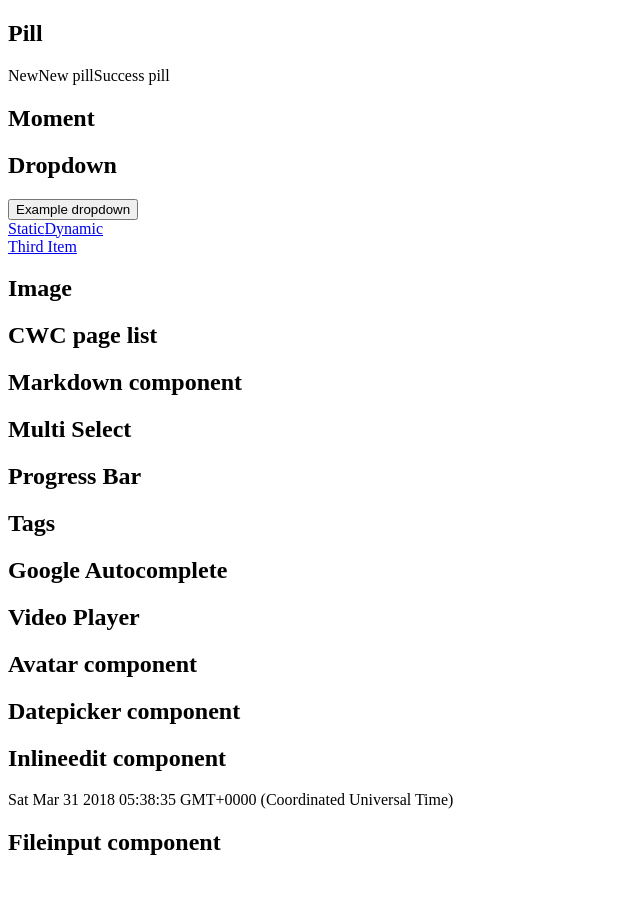
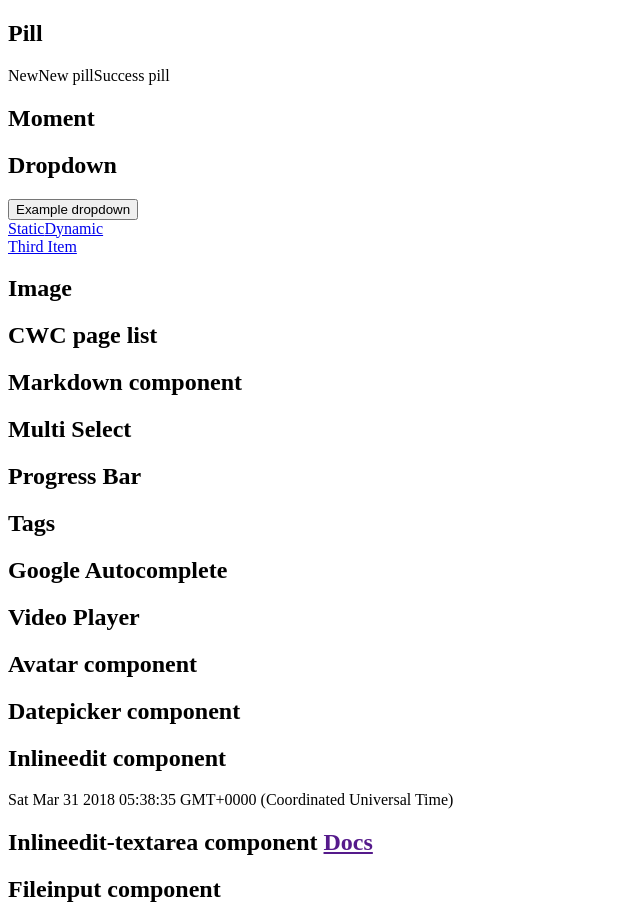
Before and after one commit to Uiseguys/uilib-integration-test, an Angular app: page / in a window 1280 px wide. Shown: the whole page, without its empty margins (0-640 px from the left). Before the commit the page ends 876 px from the top, so only its background shows below. Built offline with nearby package versions, Linux system fonts and the light colour scheme.

Commit message:
Inlineedit-textarea component added to page.

```diff
--- a/src/app/app.component.html
+++ b/src/app/app.component.html
@@ -160,6 +160,11 @@
 
             {{ observable$ | async}}
 
+            <h2 class="page-header">Inlineedit-textarea component   <a href="">Docs</a></h2>
+
+            <cwc-inlineedit-textarea label="Field label" [value]="observable2$ | async" (onconfirm)="inlineeditTextareaConfirmHandler($event)">
+            </cwc-inlineedit-textarea>
+
             <h2 class="page-header">Fileinput component</h2>
             <cwc-file-input class="mb-0"></cwc-file-input>
         </div>
--- a/src/app/app.component.ts
+++ b/src/app/app.component.ts
@@ -123,8 +123,14 @@ export class AppComponent {
         setInterval(() => observer.next( new Date().toString() ), 3000);
     });
 
+    observable2$ = Observable.of('Lorem ipsum dolor sit amet, consectetur..');
+
     inlineConfirmHandler(e: any) {
         alert('some action dispatched!, payload: ' + e.detail);
+    }
+
+    inlineeditTextareaConfirmHandler(e: CustomEvent): void {
+        alert(`Inlineedit-textarea component value is set to: '${e.detail}'`);
     }
 
   getUserTemplate() {
```
